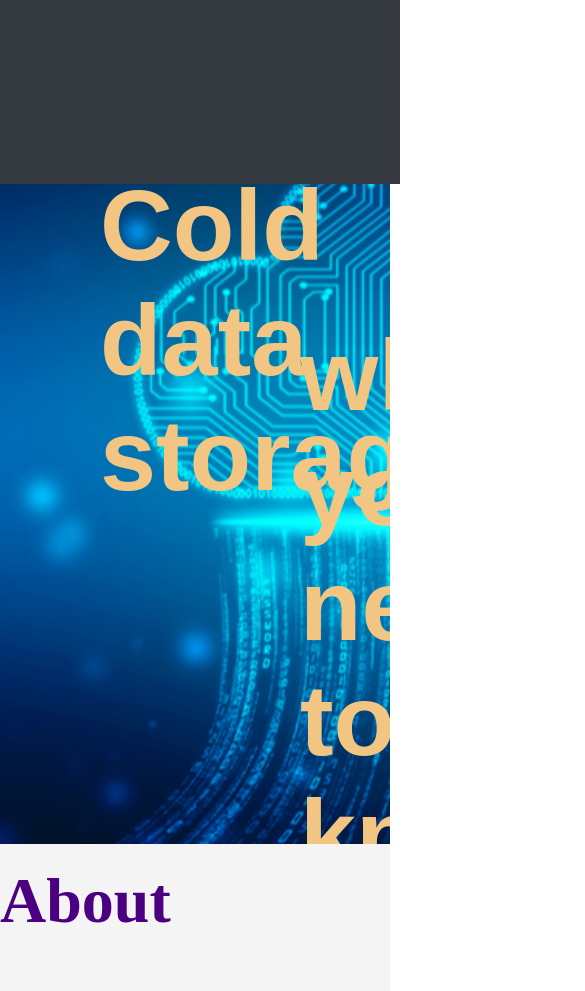
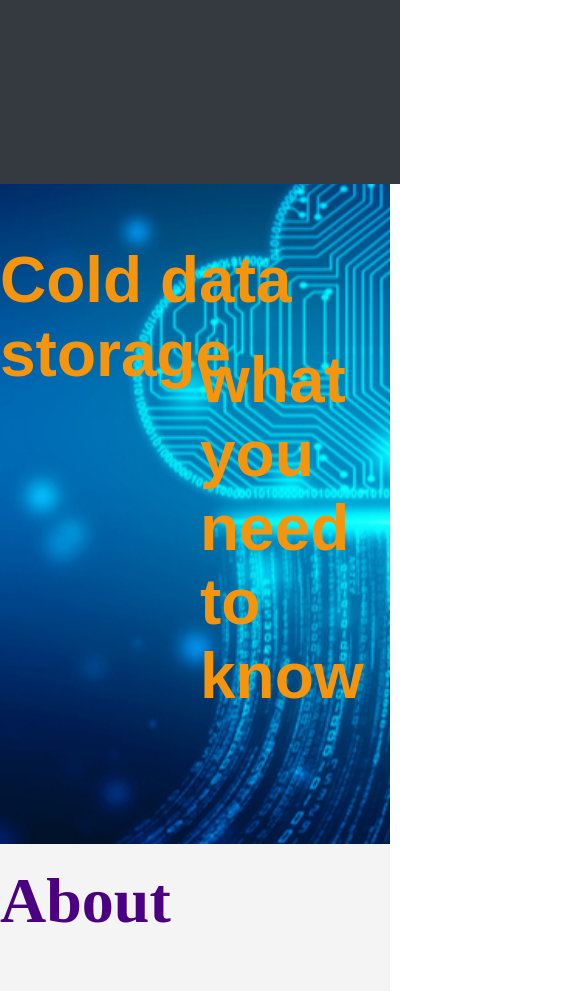
Before and after one commit to roshan-byte/Cold-Storage-In-Computer-Project, a plain HTML site: page index.html in a window 390 px wide. Shown: the top 991 px of the page, 585 px wide, since content can reach past the window. Drawn offline with nearby package versions, Linux system fonts and the light colour scheme; a web font is replaced by a local one.

Commit message:
added responsivness

```diff
--- a/css/style.css
+++ b/css/style.css
@@ -41,11 +41,40 @@ body{
 width:fit-content;
     left:100px;
     top:100px;
-    color:#F3C583;
+    color:#f5950e;
     font-family:  sans-serif;
-    font-size: 6.3rem;
+    font-size: 5.3rem;
     font-weight: 700;
 }
+
+.menu .heading
+{
+    position:absolute;
+    top:250px;
+    left:300px;
+}
+@media (max-width:1242px)
+{
+
+    .menu .heading
+    {
+        position:absolute;
+        left:200px;
+        top:300px;
+        font-size: 4rem;
+    }
+    .menu >h1
+    {
+
+    position:absolute;
+        left:0;
+        top:200px;
+        font-size: 4rem;
+
+
+}
+}
+
 /* menu bar containing div */
 .option{
 
@@ -55,6 +84,7 @@ width:fit-content;
     background-color:#343A40;
     position:fixed;
     margin: auto;
+    z-index: 10;
 }
 
 .option ul>li
@@ -119,6 +149,7 @@ margin:auto;
 {
 
     display:flex;
+    flex-wrap: wrap;
     justify-content:space-around;
 
     padding:15px;
@@ -162,6 +193,7 @@ margin:auto;
 .second_content
 {
     display:flex;
+    flex-wrap: wrap;
     justify-content:space-around;
 
 }
@@ -225,7 +257,7 @@ margin:auto;
 .container
 {
     display: flex;
-
+  flex-wrap: wrap;
     background-color: #F5FDB0;
     border-radius: 5px;
 }
@@ -364,6 +396,11 @@ padding:40px;
 
 /* princing section */
 
+
+.pricing{
+    display: flex;
+    flex-wrap: wrap;
+}
 .pricing >h1{
 
     color:indigo;
--- a/index.html
+++ b/index.html
@@ -34,7 +34,7 @@
     </div>
 
     <h1>Cold data storage </h1>
-        <h1 style="top:250px; left:300px"> what you need to know</h1>
+        <h1 class="heading"> what you need to know</h1>
 
     </div>
 
@@ -51,7 +51,7 @@
 
     <div class="main">
         <div class="pic">
-        <img src="images/cold_storage_new.jpeg">;
+        <img src="images/cold_storage_new.jpeg">
 
     </div>
          <!-- introduction of the cold storage -->
```
